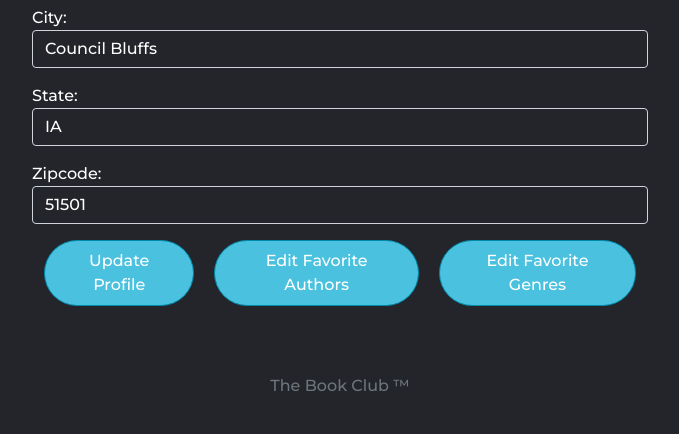
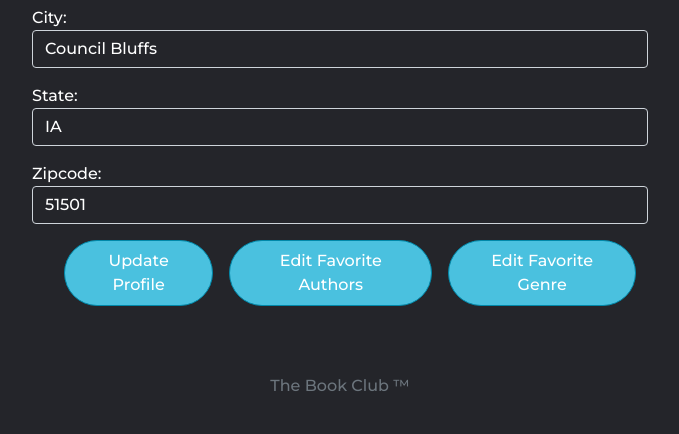
Before and after one commit to cjuanito797/TheBookClub, a Django app: page /account/editProfile/ in a window 1280 px wide. Shown: the part 791-1225 px from the top of the page, without its empty margins (300-979 px from the left). Run offline with Django 4.2, Linux system fonts and the light colour scheme; a user stored in the database is signed in; style sheets or scripts are compiled from the project's sources; some libraries are stand-ins or nearby versions.

Commit message:
Fixed profile buttons

```diff
--- a/accounts/templates/accounts/base.html
+++ b/accounts/templates/accounts/base.html
@@ -52,24 +52,7 @@
             </nav>
         </header>
     {% endblock %}
-    {% comment %} {% block navigation %}
-    <header>
-        <a href="{% url 'accounts:customerView' %}"><h1 class="logo">Home</h1></a>
-        <nav>
-            <ul class="nav__links>">
-                <li><a href="{% url 'accounts:myBookShelf' %}">My Bookshelf</a></li>
-                <li><a href="{% url 'accounts:addBook' %}">Add a book</a></li>
-                <li><a href="{% url 'accounts:editProfile' %}">My Profile</a></li>
-                <li><a href="{% url 'accounts:findBook' %}">Find A Book</a></li>
-                <li><a href="{% url 'accounts:logout' %}">Sign Out</a></li>
-            </ul>
-        </nav>
-        <a class="cta" href="#">
-            <button>Contact Us</button>
-        </a>
 
-    </header>
-    {% endblock %} {% endcomment %}
     {% block content %}
         <h1 class="text-center ">Your Next Reading Adventure Awaits...</h1>
         <form class="input-group w-50 mx-auto my-4 mb-7"
--- a/accounts/templates/profileCustomization/editProfile.html
+++ b/accounts/templates/profileCustomization/editProfile.html
@@ -1,36 +1,17 @@
 {% extends 'accounts/base.html' %}
 {% block title %}<title>Edit Profile</title>{% endblock %}
 {% block content %}
-    {% comment %} <div>
-        <h3>Choose from the options below</h3>
-        <div>
-            <a href="{% url 'accounts:edit_address' %}">
-                <button class="button">Edit Address</button>
-            </a>
-            <a href="{% url 'accounts:viewFavBooks' %}">
-                <button class="button">My Favorite Books</button>
-            </a>
-            <a href="{% url 'accounts:viewFavAuthors' %}">
-                <button class="button">My Favorite Authors</button>
-            </a>
-            <a href="{% url 'accounts:viewFavGenres' %}">
-                <button class="button">My Favorite Genres</button>
-            </a>
-        </div>
-    </div> {% endcomment %}
     <div class="container w-50">
         <h2 class="text-center">Edit Profile</h2>
         <form class="mb-2 w-100" method="post">
             {% csrf_token %}
             {{ form.as_p }}
-            <div class="container d-flex ">
-                <button type="submit" class="btn btn-primary rounded-pill mx-auto text-light">Update Profile</button>
-                <a href="{% url 'accounts:viewFavAuthors' %}">
-                    <button class="btn btn-primary rounded-pill text-light">Edit Favorite Authors</button>
-                </a>
-                <a href="{% url 'accounts:viewFavGenres' %}">
-                    <button class="btn btn-primary rounded-pill text-light">Edit Favorite Genres</button>
-                </a>
+            <div class="container d-flex gap-3">
+                <button type="submit" class="btn btn-primary rounded-pill text-light">Update Profile</button>
+                <a class="btn btn-primary rounded-pill text-light"
+                   href="{% url 'accounts:viewFavAuthors' %}">Edit Favorite Authors</a>
+                <a class="btn btn-primary rounded-pill text-light"
+                   href="{% url 'accounts:viewFavGenres' %}">Edit Favorite Genre</a>
             </div>
         </form>
         <div class="container flex justify-content-center mx-auto"></div>
```
Also changed, not shown: accounts/templates/Social/findBook.html (+6 -7 lines).
